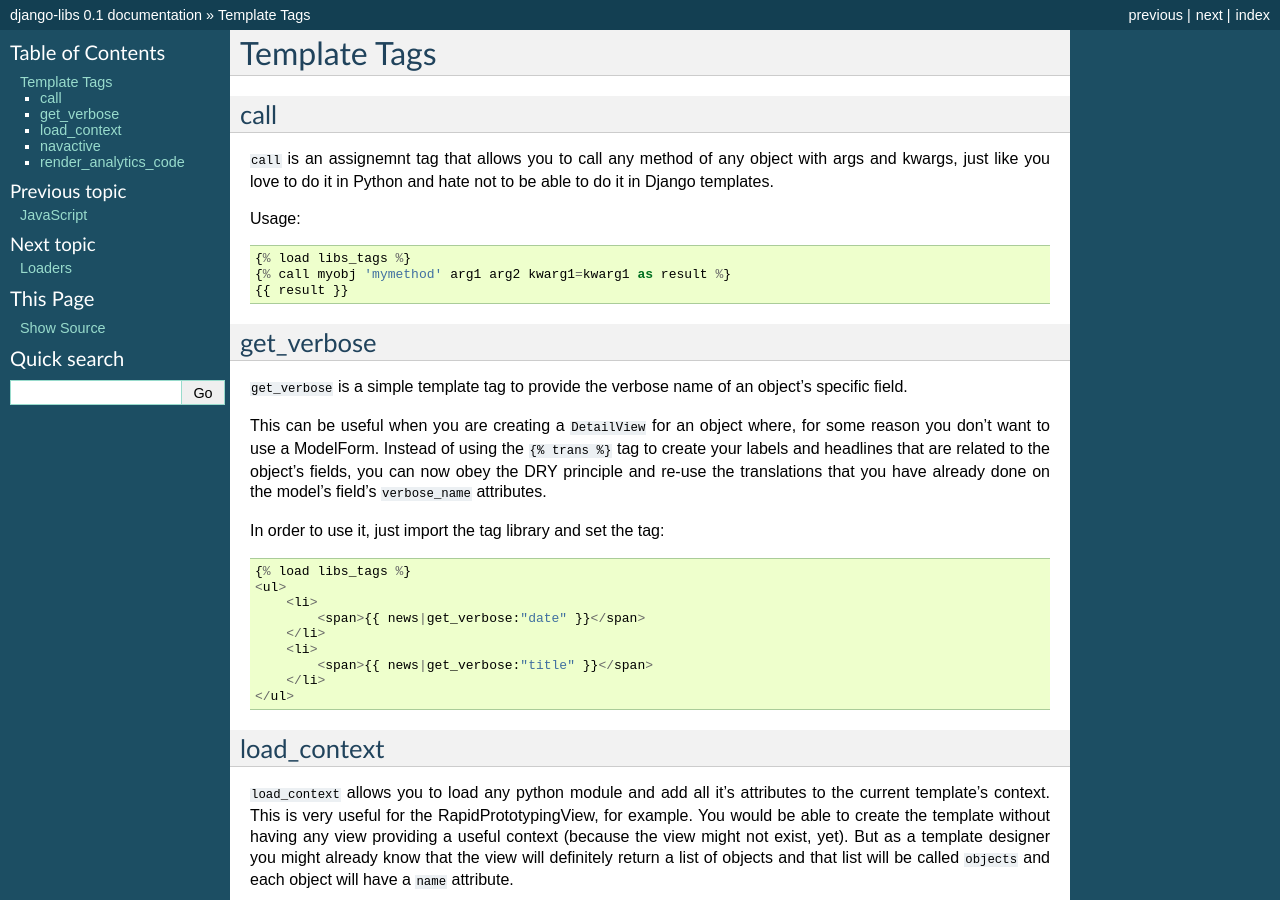
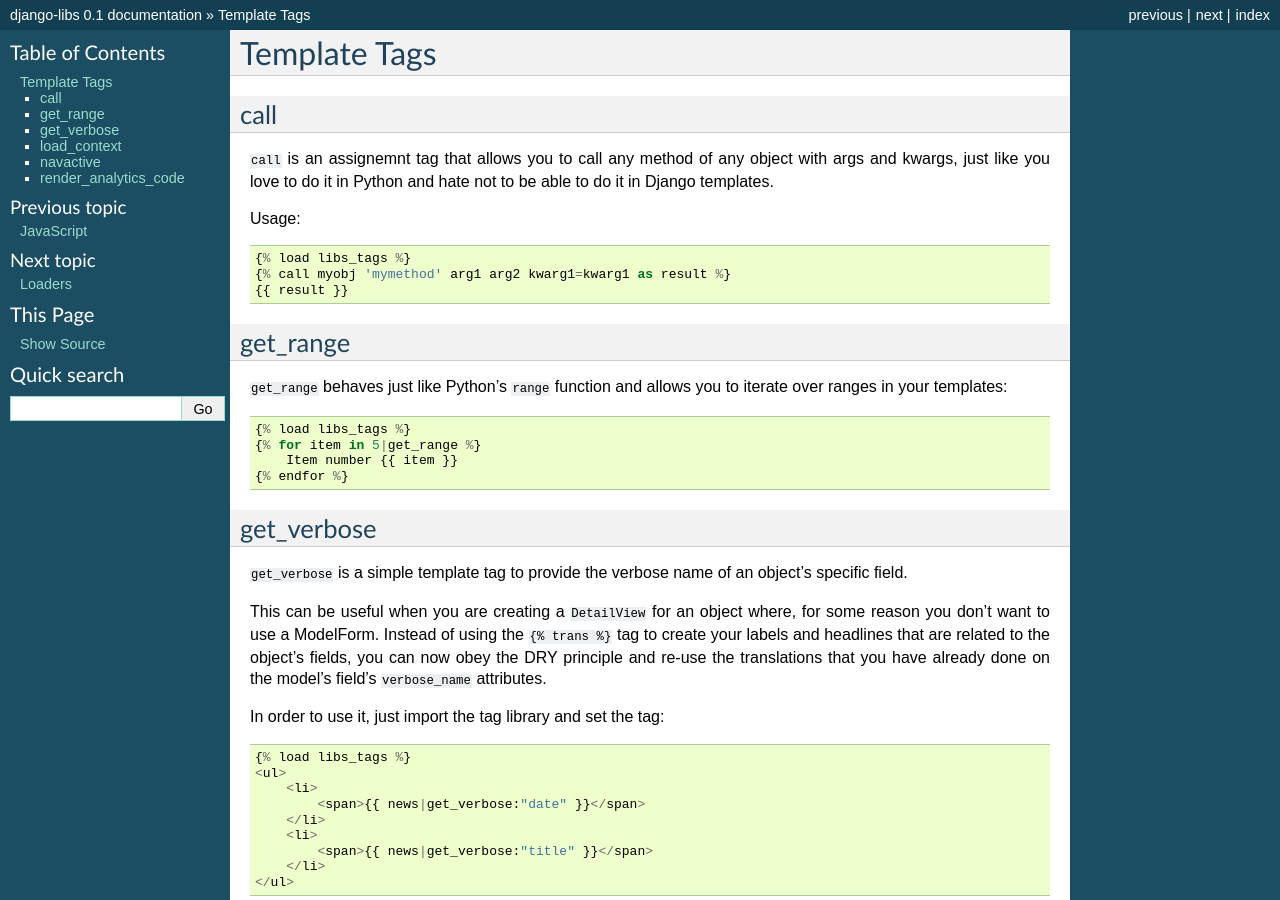
Before and after one commit to bitlabstudio/django-libs, a Sphinx documentation site: the page built from docs/libs_tags.rst, in a window 1280 px wide and 900 px high. Built offline with Sphinx 7.4.7, drawn with Linux system fonts in a browser that asks for light colours; formulas are drawn with MathJax 3.

Commit message:
Added get_range filter

```diff
--- a/CHANGELOG.txt
+++ b/CHANGELOG.txt
@@ -1,5 +1,6 @@
 === (ongoing) ===
 
+- added get_range templatetag
 
 === 1.7 ===
 
--- a/docs/libs_tags.rst
+++ b/docs/libs_tags.rst
@@ -14,6 +14,18 @@ Usage::
     {% load libs_tags %}
     {% call myobj 'mymethod' arg1 arg2 kwarg1=kwarg1 as result %}
     {{ result }}
+
+
+get_range
+---------
+
+``get_range`` behaves just like Python's ``range`` function and allows you to
+iterate over ranges in your templates::
+
+    {% load libs_tags %}
+    {% for item in 5|get_range %}
+        Item number {{ item }}
+    {% endfor %}
 
 
 get_verbose
```
Also changed, not shown: 2 other files.
